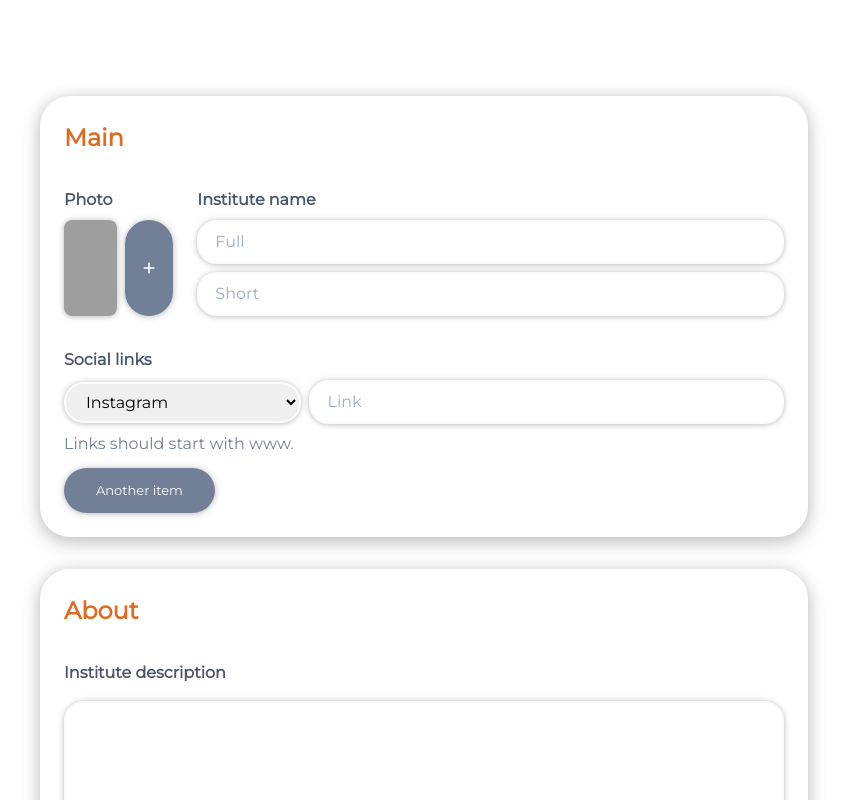
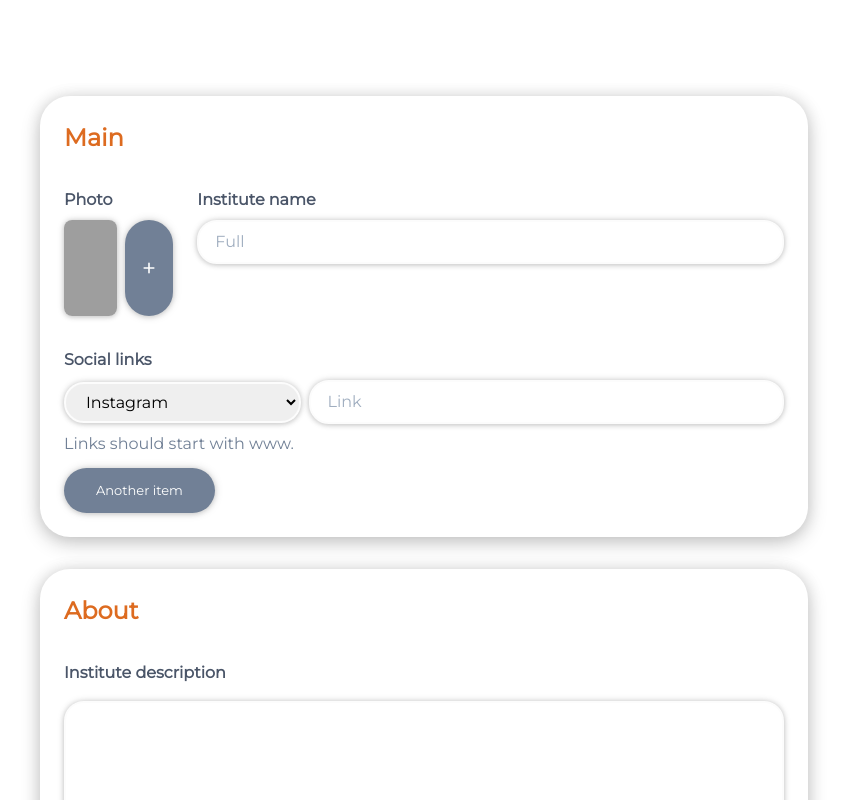
Before and after one commit to yskultan/Form-with-JSON-import-export, a Vue app: page / in a window 1280 px wide. Shown: the top 800 px of the page, without its empty margins (216-1063 px from the left). Built offline with nearby package versions, Linux system fonts and the light colour scheme; grey boxes are pictures that could not be loaded.

Commit message:
remove shortname

```diff
--- a/src/components/SibForm.vue
+++ b/src/components/SibForm.vue
@@ -35,10 +35,6 @@
                 type="text"
                 class="field px-4 py-2 w-full"
                 placeholder="Full"/>
-          <input v-model="institute.home.shortname"
-                type="text"
-                class="field px-4 py-2 mt-2 w-full"
-                placeholder="Short"/>
         </div>
         </div>
         <label class="subtitle mt-8 mb-2">
@@ -403,7 +399,6 @@ export default {
       institute: {
         home: {
           name: "",
-          shortname: "",
           bg: "",
           social: [{ platform:"instagram", link: "" }],
         },
@@ -420,7 +415,7 @@ export default {
         advantages: [{ title: "", content: "" }],
         welcome: [{ quantity: "", nationality: "" }],
         internship: [{ name: "", logo: ""}],
-        reviews: [{ name:"", role:"", photo: "", review: ""}]
+        reviews: [{ name:"", role:"", photo: "", text: ""}]
       },
       programs: { bachelor: [{ loaded: false, name: "", data: "" }], specialist: [{ loaded: false, name: "", data: "" }], master: [{ loaded: false, name: "", data: "" }]},
       companies: [{ loaded: false, name: "", data: "" }],
@@ -627,7 +622,7 @@ export default {
         imgList.push({ name: expInstitute.programs.master[i].name, img: expInstitute.programs.master[i].data })
       }
       const zip = new JSZip()
-      zip.file(expInstitute.institute.home.shortname + ".json", JSON.stringify(expInstitute.institute, null, 2));
+      zip.file(expInstitute.institute.home.name.replace(/\s+/g, '-').toLowerCase() + ".json", JSON.stringify(expInstitute.institute, null, 2));
       imgList.forEach(item => {
         var url = new Promise((resolve, reject) => {
           JSZipUtils.getBinaryContent(item.img, function (err, data) {
@@ -642,12 +637,12 @@ export default {
       })
       zip.generateAsync({type:"blob"})
       .then(function(content) {
-        saveAs(content, expInstitute.institute.home.shortname + ".zip");
+        saveAs(content, expInstitute.institute.home.name.replace(/\s+/g, '-').toLowerCase() + ".zip");
       });
     },
     importZip(event) {
       const file = event.target.files[0]
-      var jszip = new JSZip();
+      var jszip = new JSZip()
       jszip.loadAsync(file).then((zip) => {
         this.resetAll()
         this.resetLoaded()
```
